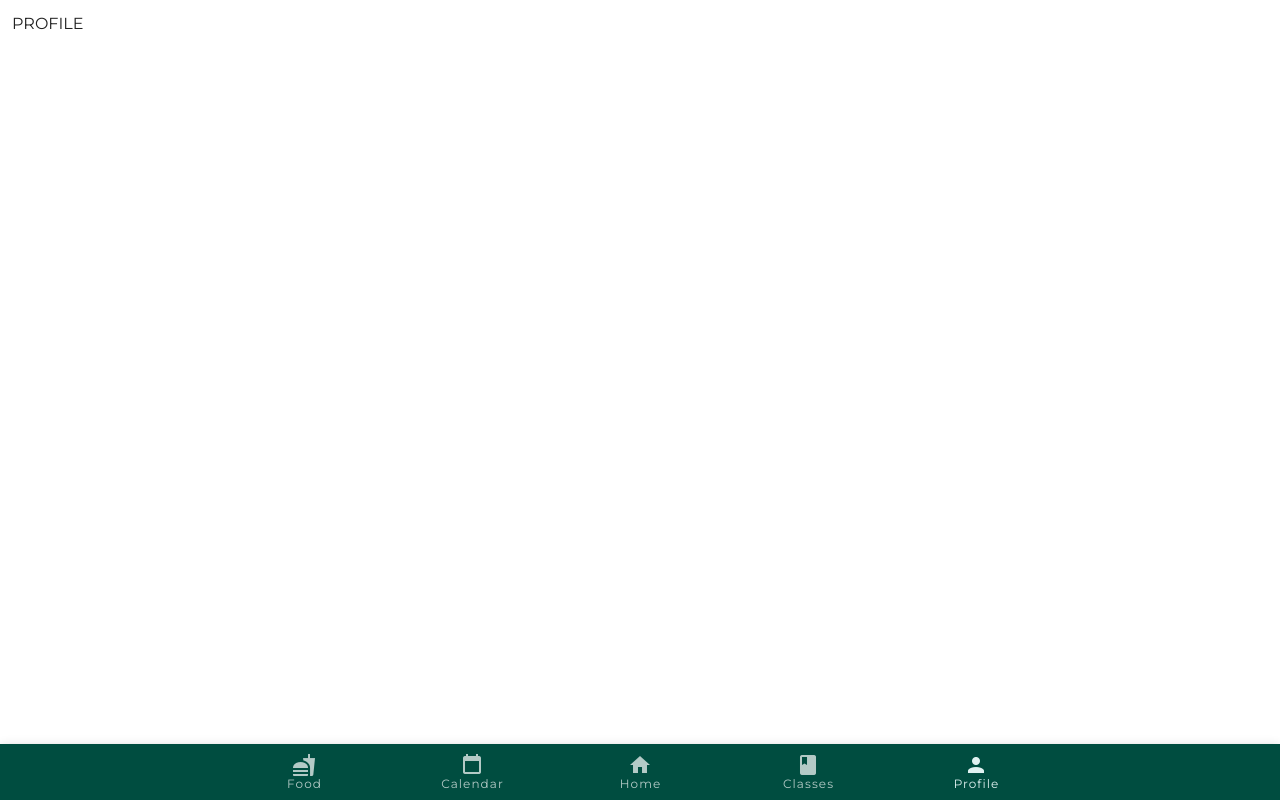
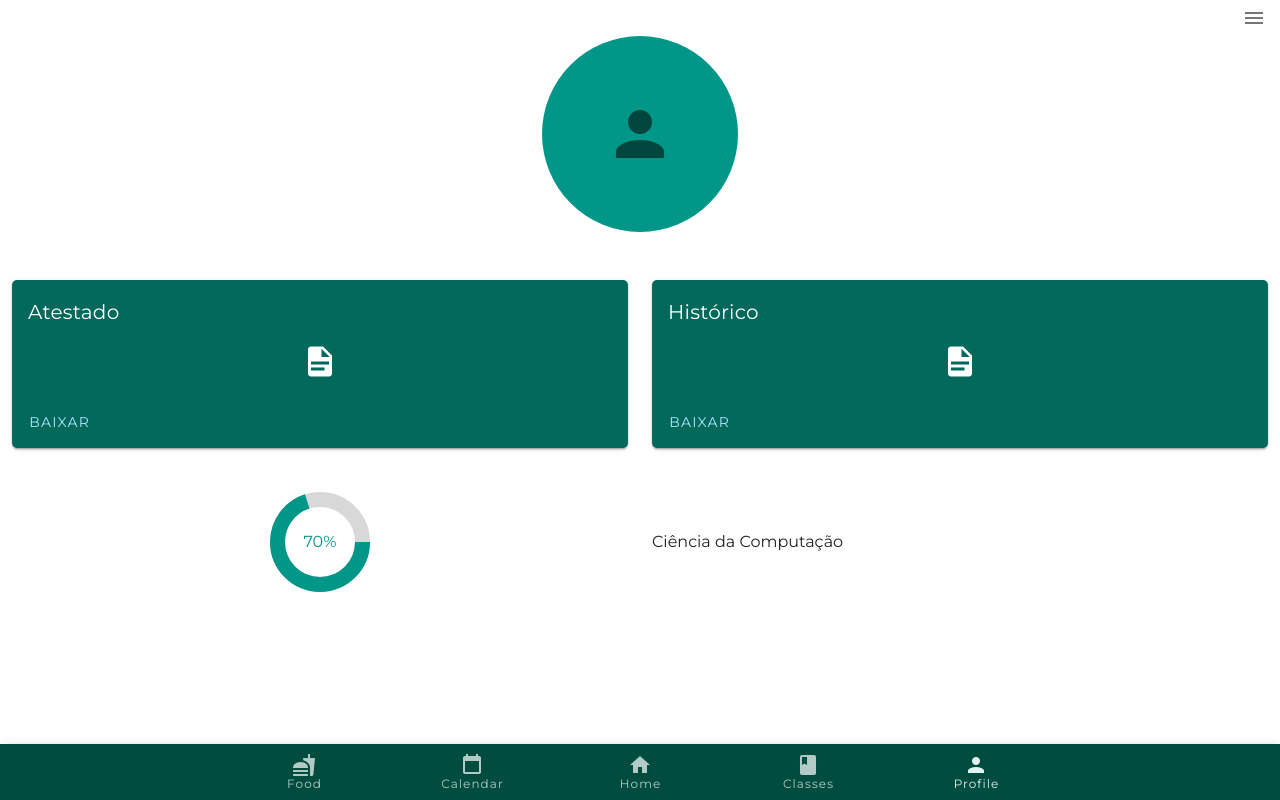
Before and after one commit to gucollaco/echo-front, a Nuxt app: page /profile in a window 1280 px wide. Built offline with nearby package versions, Linux system fonts and the light colour scheme.

Commit message:
Profile page looking nice

```diff
--- a/pages/food/index.vue
+++ b/pages/food/index.vue
@@ -7,8 +7,8 @@
                     dark
                     style="border-radius: 5px 5px 5px 5px"
                 >
-                    <v-card-title class="headline">2 créditos</v-card-title>
-                    <v-card-subtitle v-text="test"></v-card-subtitle>
+                    <v-card-title>2 créditos</v-card-title>
+                    <v-card-subtitle v-text="lastUpdate"></v-card-subtitle>
                     <v-card-actions>
                         <v-btn
                             text
@@ -38,7 +38,7 @@
                                 dark
                                 style="border-radius: 5px 5px 0px 0px"
                             >
-                                <v-card-title class="headline text-center" v-text=day></v-card-title>
+                                <v-card-title v-text=day></v-card-title>
                             </v-card>
                             <v-card
                                 color="teal lighten-4"
@@ -67,13 +67,13 @@
 export default {
     layout: 'menu',
     data: () => ({
-        test: "Última atualização: 20 de Março, às 22:00",
+        lastUpdate: "Última atualização: 20 de Março, às 22:00",
         days: [
-            'Segunda-feira',
-            'Terça-feira',
-            'Quarta-feira',
-            'Quinta-feira',
-            'Sexta-feira',
+            'Segunda-feira (11/11/2019)',
+            'Terça-feira (12/11/2019)',
+            'Quarta-feira (13/11/2019)',
+            'Quinta-feira (14/11/2019)',
+            'Sexta-feira (15/11/2019)',
         ]
     })
 }
--- a/pages/profile/index.vue
+++ b/pages/profile/index.vue
@@ -1,12 +1,161 @@
 <template>
     <v-container fluid>
-        PROFILE
+        <v-row justify="end mb-n12">
+            <v-app-bar-nav-icon class="mr-2" @click.stop="drawer = !drawer"></v-app-bar-nav-icon>
+            <v-navigation-drawer
+                v-model="drawer"
+                absolute
+                bottom
+                temporary
+            >
+                <v-list
+                    subheader
+                    class="mt-2"
+                >
+                    <v-subheader>Olá João Carlos Martins!</v-subheader>
+                </v-list>
+                <v-divider></v-divider>
+                <v-list
+                    subheader
+                    two-line
+                    flat
+                >
+                    <v-subheader>Configuração</v-subheader>
+
+                    <v-list-item-group
+                        v-model="settings"
+                        multiple
+                    >
+                        <v-list-item>
+                            <template v-slot:default="{ active, toggle }">
+                                <v-list-item-action>
+                                    <v-checkbox
+                                        v-model="active"
+                                        color="primary"
+                                        @click="toggle"
+                                    ></v-checkbox>
+                                </v-list-item-action>
+
+                                <v-list-item-content>
+                                    <v-list-item-title>Notificações</v-list-item-title>
+                                    <v-list-item-subtitle>Permitir notificações</v-list-item-subtitle>
+                                </v-list-item-content>
+                            </template>
+                        </v-list-item>
+                    </v-list-item-group>
+                </v-list>
+                <v-divider></v-divider>
+                <v-list>
+                    <v-subheader>Outros</v-subheader>
+                    <v-list-item-group v-model="item" color="primary">
+                        <v-list-item>
+                            <v-list-item-icon>
+                                <v-icon>mdi-help</v-icon>
+                            </v-list-item-icon>
+                            <v-list-item-content>
+                                <v-list-item-title>Quem somos?</v-list-item-title>
+                            </v-list-item-content>
+                        </v-list-item>
+                    </v-list-item-group>
+                    <v-list-item-group v-model="item" color="primary">
+                        <v-list-item>
+                            <v-list-item-icon>
+                                <v-icon>mdi-logout</v-icon>
+                            </v-list-item-icon>
+                            <v-list-item-content>
+                                <v-list-item-title>Sair</v-list-item-title>
+                            </v-list-item-content>
+                        </v-list-item>
+                    </v-list-item-group>
+                </v-list>
+            </v-navigation-drawer>
+        </v-row>
+        <v-row justify="center" class="mt-12">
+            <v-avatar color="primary" size="196">
+                <span>
+                    <v-btn icon>
+                        <v-icon size="72">mdi-account</v-icon>
+                    </v-btn>
+                </span>
+            </v-avatar>
+        </v-row>
+        <v-row class="mt-12">
+            <v-col cols="6">
+                <v-card
+                    color="primary darken-3"
+                    dark
+                    style="border-radius: 5px 5px 5px 5px"
+                >
+                    <v-card-title>Atestado</v-card-title>
+                    <v-card-text class="text-center">
+                        <v-btn icon>
+                            <v-icon size="36">mdi-file-document</v-icon>
+                        </v-btn>
+                    </v-card-text>
+                    <v-card-actions>
+                        <v-btn
+                            text
+                            color="light-blue lighten-4"
+                        >
+                            Baixar
+                        </v-btn>
+                    </v-card-actions>
+                </v-card>
+            </v-col>
+            <v-col cols="6">
+                <v-card
+                    color="primary darken-3"
+                    dark
+                    style="border-radius: 5px 5px 5px 5px"
+                >
+                    <v-card-title>Histórico</v-card-title>
+                    <v-card-text class="text-center">
+                        <v-btn icon>
+                            <v-icon size="36">mdi-file-document</v-icon>
+                        </v-btn>
+                    </v-card-text>
+                    <v-card-actions>
+                        <v-btn
+                            text
+                            color="light-blue lighten-4"
+                        >
+                            Baixar
+                        </v-btn>
+                    </v-card-actions>
+                </v-card>
+            </v-col>
+        </v-row>
+        <v-row class="mt-8" align="center">
+            <v-col cols="6">
+                <div class="text-center">
+                    <v-progress-circular
+                        :rotate="360"
+                        :size="100"
+                        :width="15"
+                        :value="70"
+                        color="teal"
+                    >
+                        70%
+                    </v-progress-circular>
+                </div>
+            </v-col>
+            <v-col cols="6">
+                Ciência da Computação
+            </v-col>
+        </v-row>
     </v-container>
 </template>
 
 <script>
 export default {
-	layout: 'menu'
+    layout: 'menu',
+    data: function() {
+        return {
+            lastUpdate: "Última atualização: 20 de Março, às 22:00",
+            drawer: false,
+            settings: []
+        }
+    }
 }
 </script>
 
```
